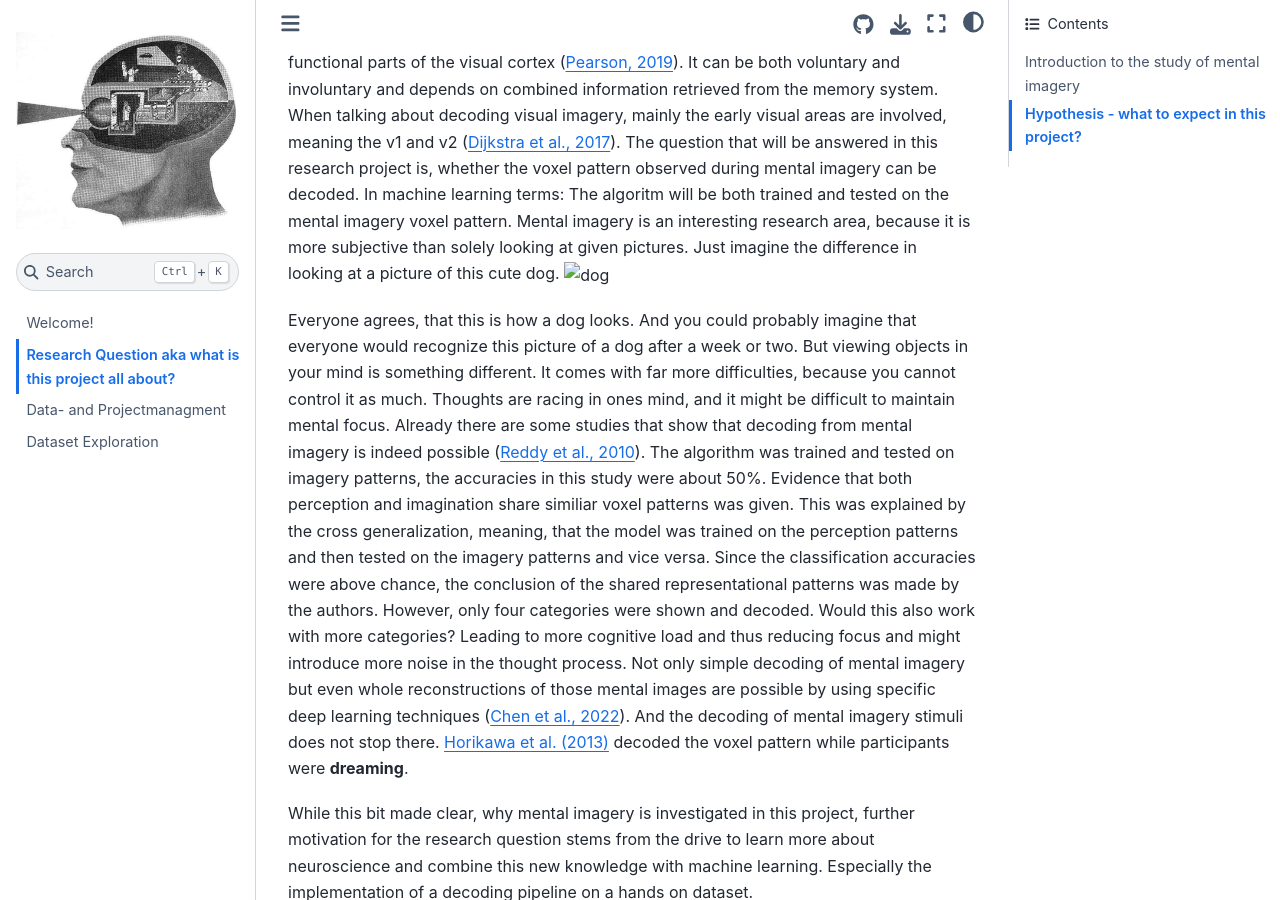
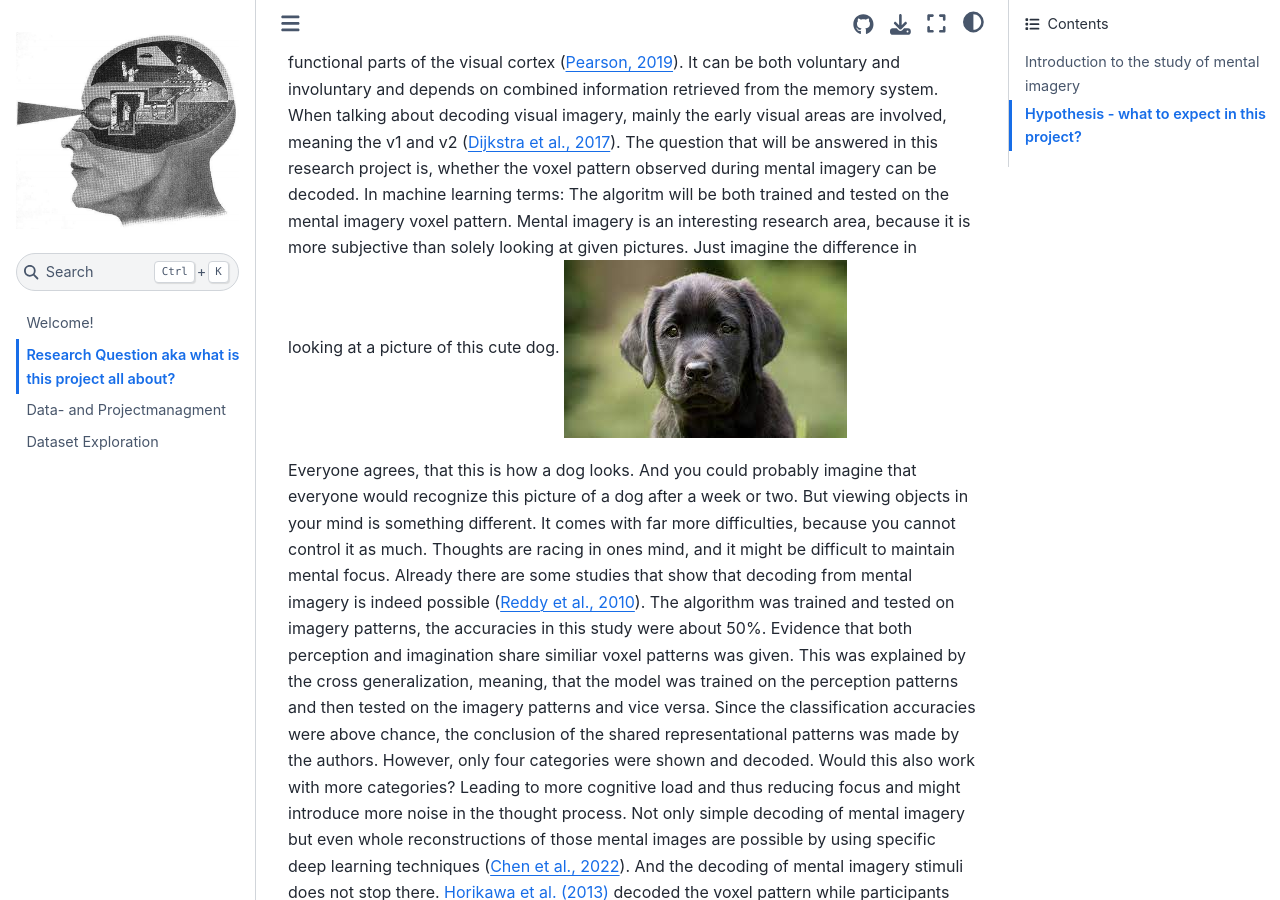
Before and after one commit to JNPauli/Banter, a Jupyter Book: the page built from content/general_information/Research_question.md, in a window 1280 px wide and 900 px high, scrolled down 972 px. Built offline with Jupyter Book 1.0.4 settings and Sphinx 7.4.7 and the Sphinx Book theme 1.1.4, drawn with Linux system fonts in a browser that asks for light colours; pages that are not in the unit, such as notebooks, are missing from menus.

Commit message:
adapted dog path, moved dog from static to general info

```diff
--- a/content/general_information/Research_question.md
+++ b/content/general_information/Research_question.md
@@ -8,7 +8,7 @@ Nowdays, mental imagery is typically investigated by combining functional magnet
 
 To be a bit more neuroscientific, visual mental imagery involves both anatomical and functional parts of the visual cortex ([Pearson, 2019](https://www.nature.com/articles/s41583-019-0202-9)). It can be both voluntary and involuntary and depends on combined information retrieved from the memory system. When talking about decoding visual imagery, mainly the early visual areas are involved, meaning the v1 and v2 ([Dijkstra et al., 2017](https://www.ncbi.nlm.nih.gov/pmc/articles/PMC6596858/)).
 The question that will be answered in this research project is, whether the voxel pattern observed during mental imagery can be decoded. In machine learning terms: The algoritm will be both trained and tested on the mental imagery voxel pattern. Mental imagery is an interesting research area, because it is more subjective than solely looking at given pictures. Just imagine the difference in looking at a picture of this cute dog.
-![dog](/content/static/dog.png)
+![dog](dog.png)
 
 Everyone agrees, that this is how a dog looks. And you could probably imagine that everyone would recognize this picture of a dog after a week or two. But viewing objects in your mind is something different. It comes with far more difficulties, because you cannot control it as much. Thoughts are racing in ones mind, and it might be difficult to maintain mental focus. Already there are some studies that show that decoding from mental imagery is indeed possible ([Reddy et al., 2010](https://www.sciencedirect.com/science/article/pii/S1053811909012701?casa_token=lw6pq-cpWKwAAAAA:PAew2-UYG3rEqa4fU-dgZM3QuAq-JcgEE-_BLwpbfly0ewSrnT9nS7E05KAek0LKB8mOQxI0JQ)). The algorithm was trained and tested on imagery patterns, the accuracies in this study were about 50%. Evidence that both perception and imagination share similiar voxel patterns was given. This was explained by the cross generalization, meaning, that the model was trained on the perception patterns and then tested on the imagery patterns and vice versa. Since the classification accuracies were above chance, the conclusion of the shared representational patterns was made by the authors. However, only four categories were shown and decoded. Would this also work with more categories? Leading to more cognitive load and thus reducing focus and might introduce more noise in the thought process.
 Not only simple decoding of mental imagery but even whole reconstructions of those mental images are possible by using specific deep learning techniques ([Chen et al., 2022](https://arxiv.org/pdf/2211.06956.pdf)).
```
Also changed, not shown: content/general_information/dog.png (renamed from content/static/dog.png).
